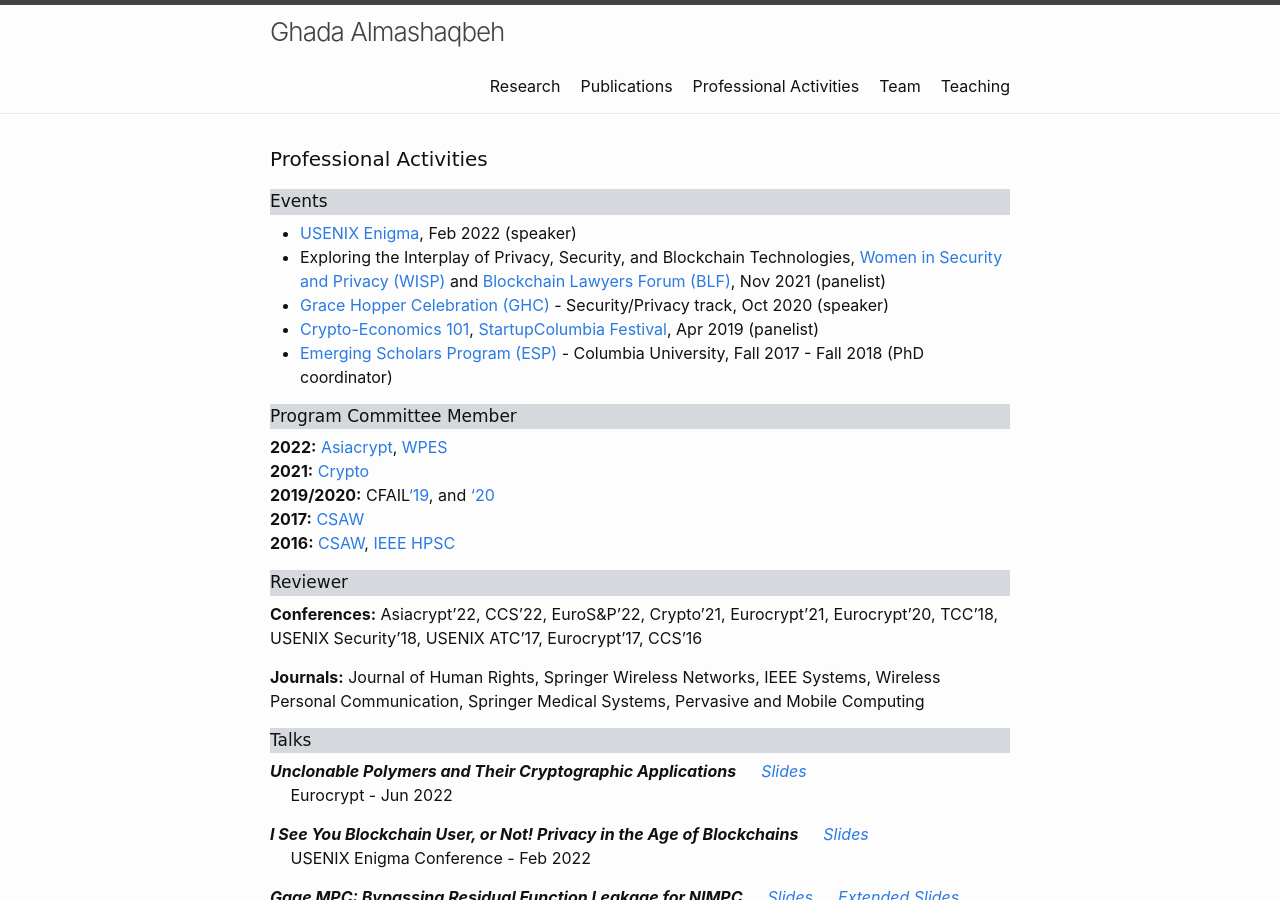
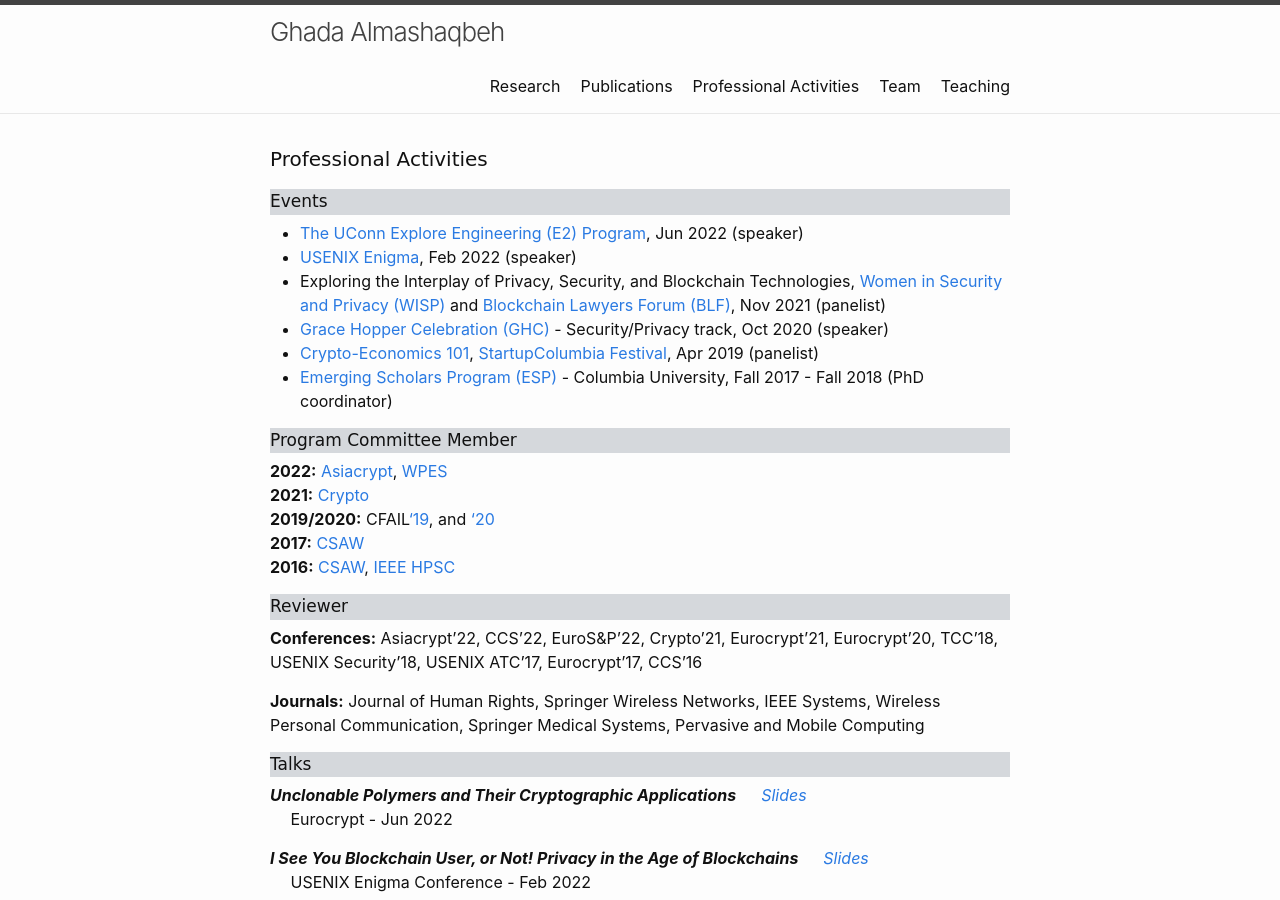
Before and after one commit to GhadaAlmashaqbeh/GhadaAlmashaqbeh.github.io, a Jekyll site: the page built from 03-talks.md, in a window 1280 px wide and 900 px high. Built offline with Jekyll 4.4.1, drawn with Linux system fonts in a browser that asks for light colours.

Commit message:
edit events

```diff
--- a/03-talks.md
+++ b/03-talks.md
@@ -8,6 +8,7 @@
 
 <div style="font-family: 'Comic Sans MS'; font-size:17px; background-color:rgb(213, 216, 220);margin-bottom:6px;">Events</div>
 
+* [The UConn Explore Engineering (E2) Program](https://inclusion.engr.uconn.edu/explore-engineering/), Jun 2022 (speaker) <br/>
 * [USENIX Enigma](https://www.usenix.org/conference/enigma2022), Feb 2022 (speaker) <br/>
 * Exploring the Interplay of Privacy, Security, and Blockchain Technologies, [Women in Security and Privacy (WISP)](https://www.wisporg.com/) and [Blockchain Lawyers Forum (BLF)](https://www.blockchainlawyersforum.com/), Nov 2021 (panelist) <br/>
 * [Grace Hopper Celebration (GHC)](https://ghc.anitab.org/) - Security/Privacy track, Oct 2020 (speaker) <br/>
```
